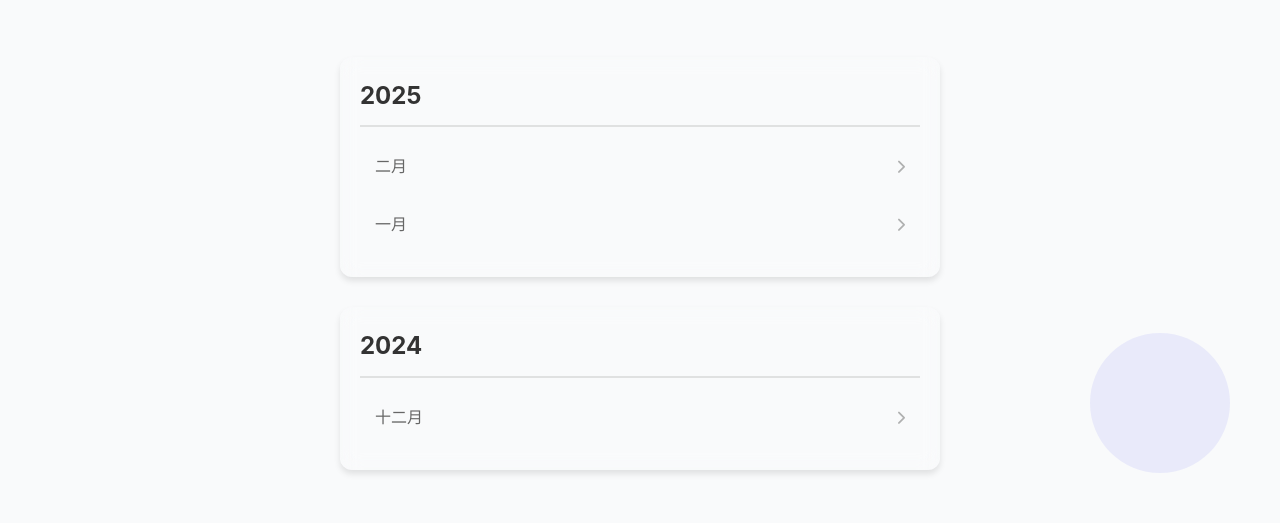
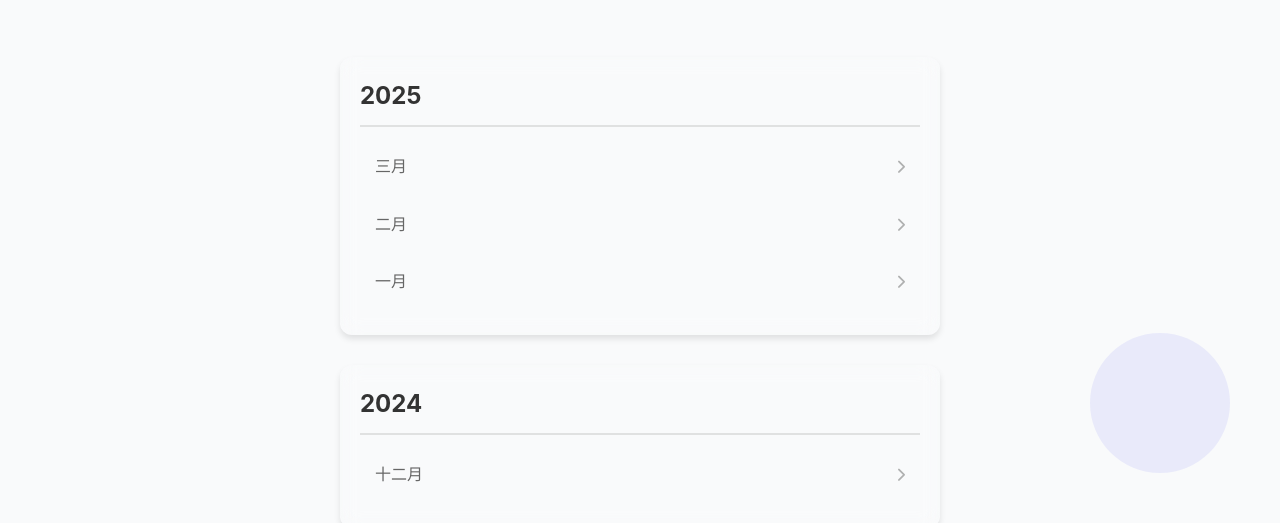
Before and after one commit to sing1ee/url-notes, a plain HTML site: page index.html in a window 1280 px wide. Shown: the part 277-800 px from the top of the page. Drawn offline with Linux system fonts and the light colour scheme.

Commit message:
feat: add March 2025 to archive navigation
- Inserted new archive month link for March 2025
- Added clickable link with month text and chevron icon
- Maintained existing structure of archive list

This change expands the archive navigation by including the March 2025 month option, improving user ability to browse historical content.

```diff
--- a/index.html
+++ b/index.html
@@ -43,6 +43,10 @@
             <div class="archive-list">
                 <div class="archive-item">
                     <span class="archive-year">2025</span>
+                    <a href="/detail.html?m=2025-03" class="archive-month">
+                        <span class="month-text">三月</span>
+                        <i class="fas fa-chevron-right"></i>
+                    </a>
                     <a href="/detail.html?m=2025-02" class="archive-month">
                         <span class="month-text">二月</span>
                         <i class="fas fa-chevron-right"></i>
```
